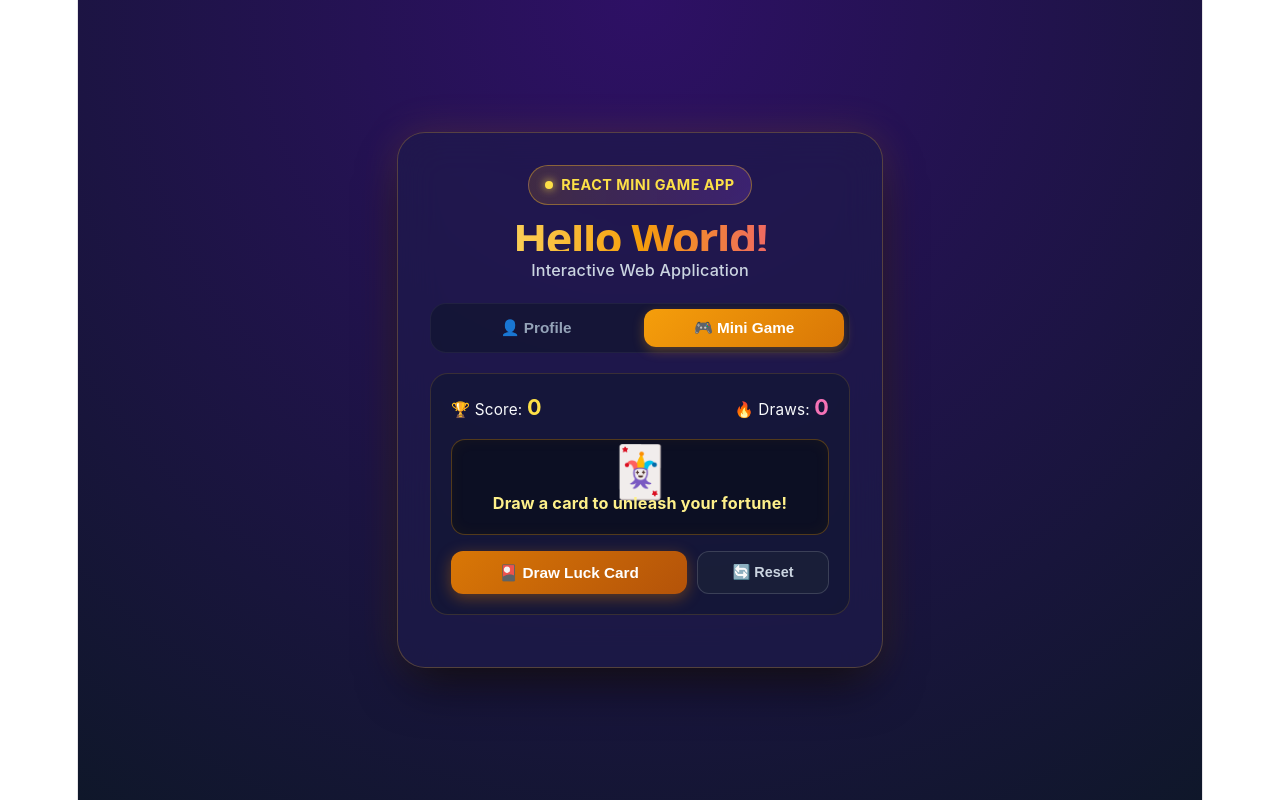
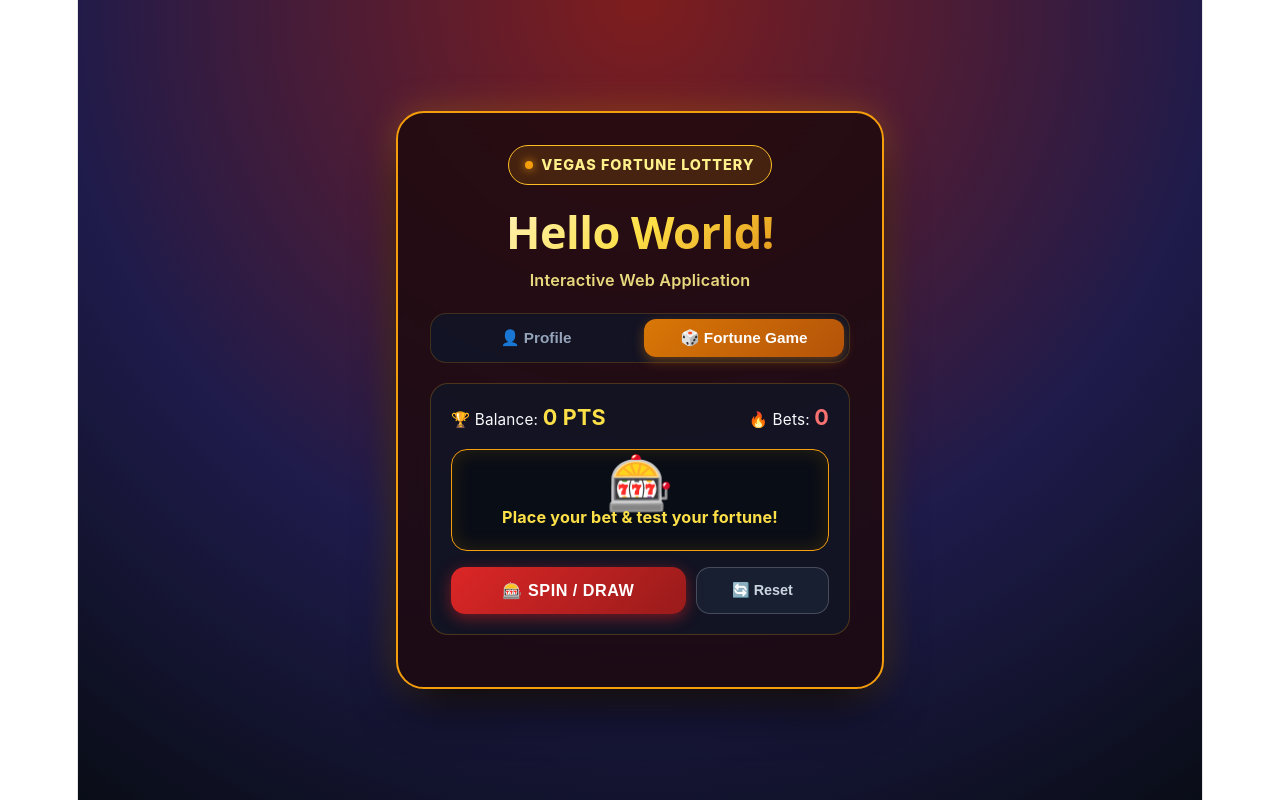
Before and after one commit to NguyenThiCamPhung25560047/my-react-app, a React (Vite) app: page / in a window 1280 px wide. Built offline with nearby package versions, Linux system fonts and the light colour scheme.

Commit message:
update mini game

```diff
--- a/src/App.jsx
+++ b/src/App.jsx
@@ -3,16 +3,18 @@ import { useState } from 'react';
 function App() {
   const [activeTab, setActiveTab] = useState('game');
   const [score, setScore] = useState(0);
-  const [cardResult, setCardResult] = useState({ emoji: '🃏', text: 'Draw a card to unleash your fortune!' });
+  const [cardResult, setCardResult] = useState({ emoji: '🎰', text: 'Place your bet & test your fortune!' });
   const [streak, setStreak] = useState(0);
 
-  // Mức điểm thưởng cao bùng nổ
+  // Danh sách phần thưởng phong phú chuẩn Vegas
   const fortunes = [
-    { emoji: '👑', text: 'NỔ HỦ (+500 PTS)', points: 500 },
-    { emoji: '🔥', text: 'BÁ KHÍ (+250 PTS)', points: 250 },
-    { emoji: '🥂', text: 'TUYỆT VỜI, UỐNG NÀO (+100 PTS)', points: 100 },
-    { emoji: '⚡', text: 'CHÚC BẠN MAY MẮN LẦN SAU (+50 PTS)', points: 50 },
-    { emoji: '🌟', text: 'AURA FARMING (+150 PTS)', points: 150 },
+    { emoji: '👑', text: 'Nổ hũ (+500 PTS)', points: 500 },
+    { emoji: '💎', text: 'Bá khí (+300 PTS)', points: 300 },
+    { emoji: '⚡', text: 'Aura farming (+200 PTS)', points: 200 },
+    { emoji: '🍷', text: 'Tuyệt vời, uống nào (+150 PTS)', points: 150 },
+    { emoji: '💣', text: '1 quả bom (+100 PTS)', points: 100 },
+    { emoji: '🎲', text: 'Chúc bạn may mắn lần sau (+80 PTS)', points: 80 },
+    { emoji: '💥', text: 'Cú nổ lớn (+400 PTS)', points: 400 },
   ];
 
   const handleDrawCard = () => {
@@ -27,15 +29,15 @@ function App() {
   const handleResetGame = () => {
     setScore(0);
     setStreak(0);
-    setCardResult({ emoji: '🃏', text: 'Draw a card to unleash your fortune!' });
+    setCardResult({ emoji: '🎰', text: 'Place your bet & test your fortune!' });
   };
 
   return (
     <div style={{
       minHeight: '100vh',
-      background: 'radial-gradient(circle at top, #2e1065 0%, #0f172a 100%)',
+      background: 'radial-gradient(circle at top, #7f1d1d 0%, #1e1b4b 60%, #090d16 100%)',
       color: '#f8fafc',
-      fontFamily: "'Plus Jakarta Sans', 'Inter', sans-serif",
+      fontFamily: "'Inter', 'Segoe UI', sans-serif",
       display: 'flex',
       alignItems: 'center',
       justifyContent: 'center',
@@ -45,46 +47,49 @@ function App() {
       <div style={{
         maxWidth: '420px',
         width: '100%',
-        background: 'rgba(30, 27, 75, 0.65)',
+        background: 'rgba(30, 10, 15, 0.85)',
         backdropFilter: 'blur(20px)',
         borderRadius: '28px',
-        border: '1px solid rgba(251, 191, 36, 0.25)',
+        border: '2px solid #f59e0b',
         padding: '32px',
-        boxShadow: '0 25px 50px -12px rgba(0, 0, 0, 0.7), 0 0 40px rgba(245, 158, 11, 0.15)',
+        boxShadow: '0 25px 50px -12px rgba(0, 0, 0, 0.9), 0 0 35px rgba(245, 158, 11, 0.3)',
         textAlign: 'center'
       }}>
 
-        {/* Top Badge - Warm Gold & Purple Accent */}
+        {/* Top Badge - Vegas Gold Glow */}
         <div style={{
           display: 'inline-flex',
           alignItems: 'center',
           gap: '8px',
           padding: '6px 16px',
           borderRadius: '9999px',
-          background: 'linear-gradient(90deg, rgba(245,158,11,0.15) 0%, rgba(168,85,247,0.2) 100%)',
-          border: '1px solid rgba(251, 191, 36, 0.4)',
-          color: '#fde047',
+          background: 'rgba(245, 158, 11, 0.15)',
+          border: '1px solid #fbbf24',
+          color: '#fef08a',
           fontSize: '0.8rem',
-          fontWeight: '700',
-          letterSpacing: '0.5px',
+          fontWeight: '800',
+          letterSpacing: '1px',
           marginBottom: '20px'
         }}>
-          <span style={{ width: '8px', height: '8px', borderRadius: '50%', backgroundColor: '#fde047', boxShadow: '0 0 10px #fde047' }}></span>
-          REACT MINI GAME APP
+          <span style={{ width: '8px', height: '8px', borderRadius: '50%', backgroundColor: '#f59e0b', boxShadow: '0 0 10px #f59e0b' }}></span>
+          VEGAS FORTUNE LOTTERY
         </div>
 
-        {/* Title - Sunset Gold Gradient */}
+        {/* Title - Fixed Overlap */}
         <h1 style={{
           fontSize: '2.5rem',
-          fontWeight: '800',
-          margin: '0 0 6px 0',
-          background: 'linear-gradient(to right, #fef08a, #f59e0b, #ec4899)',
+          fontWeight: '900',
+          margin: '0 0 8px 0',
+          lineHeight: '1.2',
+          color: '#fde047',
+          background: 'linear-gradient(135deg, #fffbeb 0%, #fde047 50%, #d97706 100%)',
           WebkitBackgroundClip: 'text',
-          WebkitTextFillColor: 'transparent'
+          WebkitTextFillColor: 'transparent',
+          letterSpacing: '-0.5px'
         }}>
           Hello World!
         </h1>
-        <p style={{ color: '#cbd5e1', fontSize: '0.9rem', margin: '0 0 20px 0', fontWeight: '500' }}>
+        <p style={{ color: '#fef08a', fontSize: '0.9rem', margin: '0 0 20px 0', fontWeight: '600', opacity: 0.9 }}>
           Interactive Web Application
         </p>
 
@@ -92,11 +97,11 @@ function App() {
         <div style={{
           display: 'flex',
           gap: '8px',
-          background: 'rgba(15, 23, 42, 0.6)',
+          background: 'rgba(15, 23, 42, 0.8)',
           padding: '5px',
           borderRadius: '16px',
           marginBottom: '20px',
-          border: '1px solid rgba(255, 255, 255, 0.05)'
+          border: '1px solid rgba(245, 158, 11, 0.2)'
         }}>
           <button
             onClick={() => setActiveTab('profile')}
@@ -105,12 +110,12 @@ function App() {
               padding: '10px',
               borderRadius: '12px',
               border: 'none',
-              background: activeTab === 'profile' ? 'linear-gradient(135deg, #f59e0b 0%, #d97706 100%)' : 'transparent',
+              background: activeTab === 'profile' ? 'linear-gradient(135deg, #d97706 0%, #b45309 100%)' : 'transparent',
               color: activeTab === 'profile' ? '#fff' : '#94a3b8',
               fontWeight: '700',
               cursor: 'pointer',
               fontSize: '0.85rem',
-              boxShadow: activeTab === 'profile' ? '0 4px 12px rgba(245, 158, 11, 0.3)' : 'none',
+              boxShadow: activeTab === 'profile' ? '0 4px 12px rgba(217, 119, 6, 0.4)' : 'none',
               transition: 'all 0.2s ease'
             }}
           >
@@ -123,66 +128,66 @@ function App() {
               padding: '10px',
               borderRadius: '12px',
               border: 'none',
-              background: activeTab === 'game' ? 'linear-gradient(135deg, #f59e0b 0%, #d97706 100%)' : 'transparent',
+              background: activeTab === 'game' ? 'linear-gradient(135deg, #d97706 0%, #b45309 100%)' : 'transparent',
               color: activeTab === 'game' ? '#fff' : '#94a3b8',
               fontWeight: '700',
               cursor: 'pointer',
               fontSize: '0.85rem',
-              boxShadow: activeTab === 'game' ? '0 4px 12px rgba(245, 158, 11, 0.3)' : 'none',
+              boxShadow: activeTab === 'game' ? '0 4px 12px rgba(217, 119, 6, 0.4)' : 'none',
               transition: 'all 0.2s ease'
             }}
           >
-            🎮 Mini Game
+            🎲 Fortune Game
           </button>
         </div>
 
         {/* Tab 1: Profile */}
         {activeTab === 'profile' && (
           <div style={{
-            background: 'rgba(15, 23, 42, 0.5)',
+            background: 'rgba(15, 23, 42, 0.7)',
             padding: '18px 20px',
             borderRadius: '18px',
-            border: '1px solid rgba(251, 191, 36, 0.15)',
+            border: '1px solid rgba(245, 158, 11, 0.25)',
             textAlign: 'left',
             marginBottom: '20px'
           }}>
             <div style={{ display: 'flex', justifyContent: 'space-between', marginBottom: '10px' }}>
               <span style={{ color: '#94a3b8', fontSize: '0.85rem' }}>Student:</span>
-              <span style={{ color: '#fef08a', fontWeight: '600', fontSize: '0.9rem' }}>Nguyen Thi Cam Phung</span>
+              <span style={{ color: '#fffbeb', fontWeight: '600', fontSize: '0.9rem' }}>Nguyen Thi Cam Phung</span>
             </div>
             <div style={{ display: 'flex', justifyContent: 'space-between' }}>
               <span style={{ color: '#94a3b8', fontSize: '0.85rem' }}>Student ID:</span>
-              <span style={{ color: '#f59e0b', fontWeight: '700', fontSize: '0.95rem', fontFamily: 'monospace' }}>25560047</span>
+              <span style={{ color: '#fde047', fontWeight: '700', fontSize: '0.95rem', fontFamily: 'monospace' }}>25560047</span>
             </div>
           </div>
         )}
 
-        {/* Tab 2: Mini Game Section */}
+        {/* Tab 2: Fortune Game Section */}
         {activeTab === 'game' && (
           <div style={{
-            background: 'rgba(15, 23, 42, 0.5)',
+            background: 'rgba(15, 23, 42, 0.7)',
             padding: '20px',
             borderRadius: '18px',
-            border: '1px solid rgba(251, 191, 36, 0.15)',
+            border: '1px solid rgba(245, 158, 11, 0.25)',
             marginBottom: '20px'
           }}>
             {/* Scoreboard */}
             <div style={{ display: 'flex', justifyContent: 'space-between', marginBottom: '16px', fontSize: '0.85rem' }}>
-              <span>🏆 Score: <strong style={{ color: '#fde047', fontSize: '1.2rem' }}>{score}</strong></span>
-              <span>🔥 Draws: <strong style={{ color: '#f472b6', fontSize: '1.2rem' }}>{streak}</strong></span>
+              <span>🏆 Balance: <strong style={{ color: '#fde047', fontSize: '1.2rem' }}>{score} PTS</strong></span>
+              <span>🔥 Bets: <strong style={{ color: '#f87171', fontSize: '1.2rem' }}>{streak}</strong></span>
             </div>
 
             {/* Card Result Area */}
             <div style={{
-              background: 'rgba(10, 15, 30, 0.8)',
-              borderRadius: '14px',
-              padding: '18px',
+              background: '#090d16',
+              borderRadius: '16px',
+              padding: '20px',
               marginBottom: '16px',
-              border: '1px solid rgba(245, 158, 11, 0.3)',
-              boxShadow: 'inset 0 0 15px rgba(245, 158, 11, 0.05)'
+              border: '1px solid #f59e0b',
+              boxShadow: 'inset 0 0 20px rgba(245, 158, 11, 0.15)'
             }}>
-              <div style={{ fontSize: '2.8rem', marginBottom: '6px' }}>{cardResult.emoji}</div>
-              <div style={{ fontSize: '0.9rem', color: '#fef08a', fontWeight: '700' }}>{cardResult.text}</div>
+              <div style={{ fontSize: '3rem', marginBottom: '8px' }}>{cardResult.emoji}</div>
+              <div style={{ fontSize: '0.9rem', color: '#fde047', fontWeight: '700' }}>{cardResult.text}</div>
             </div>
 
             {/* Action Buttons */}
@@ -191,27 +196,28 @@ function App() {
                 onClick={handleDrawCard}
                 style={{
                   flex: 2,
-                  padding: '12px',
-                  borderRadius: '12px',
+                  padding: '14px',
+                  borderRadius: '14px',
                   border: 'none',
-                  background: 'linear-gradient(135deg, #d97706 0%, #b45309 100%)',
+                  background: 'linear-gradient(135deg, #dc2626 0%, #991b1b 100%)',
                   color: '#fff',
-                  fontWeight: 'bold',
+                  fontWeight: '800',
                   cursor: 'pointer',
-                  fontSize: '0.85rem',
-                  boxShadow: '0 4px 15px rgba(217, 119, 6, 0.4)'
+                  fontSize: '0.9rem',
+                  letterSpacing: '0.5px',
+                  boxShadow: '0 4px 15px rgba(220, 38, 38, 0.5)'
                 }}
               >
-                🎴 Draw Luck Card
+                🎰 SPIN / DRAW
               </button>
               <button
                 onClick={handleResetGame}
                 style={{
                   flex: 1,
-                  padding: '12px',
-                  borderRadius: '12px',
-                  border: '1px solid rgba(255, 255, 255, 0.15)',
-                  background: 'rgba(30, 41, 59, 0.5)',
+                  padding: '14px',
+                  borderRadius: '14px',
+                  border: '1px solid rgba(255, 255, 255, 0.2)',
+                  background: 'rgba(30, 41, 59, 0.6)',
                   color: '#cbd5e1',
                   fontWeight: '600',
                   cursor: 'pointer',
```
